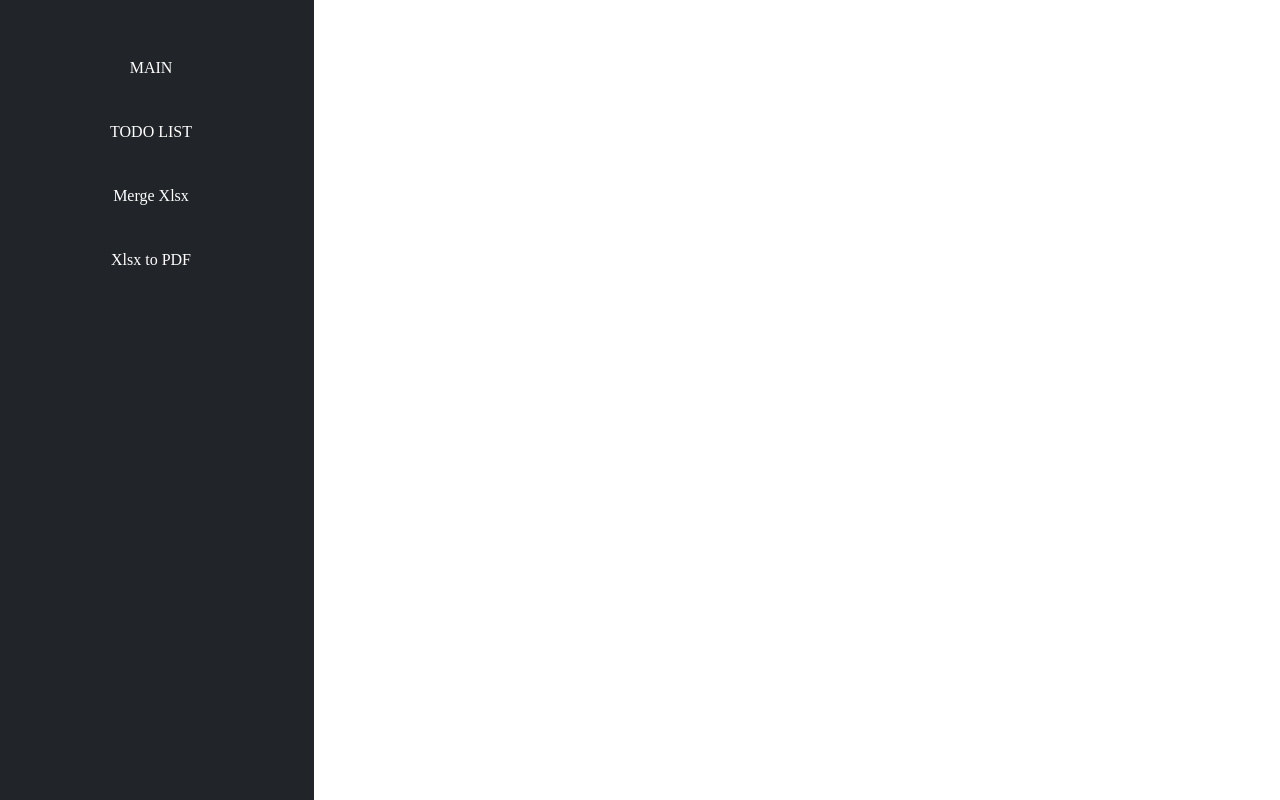
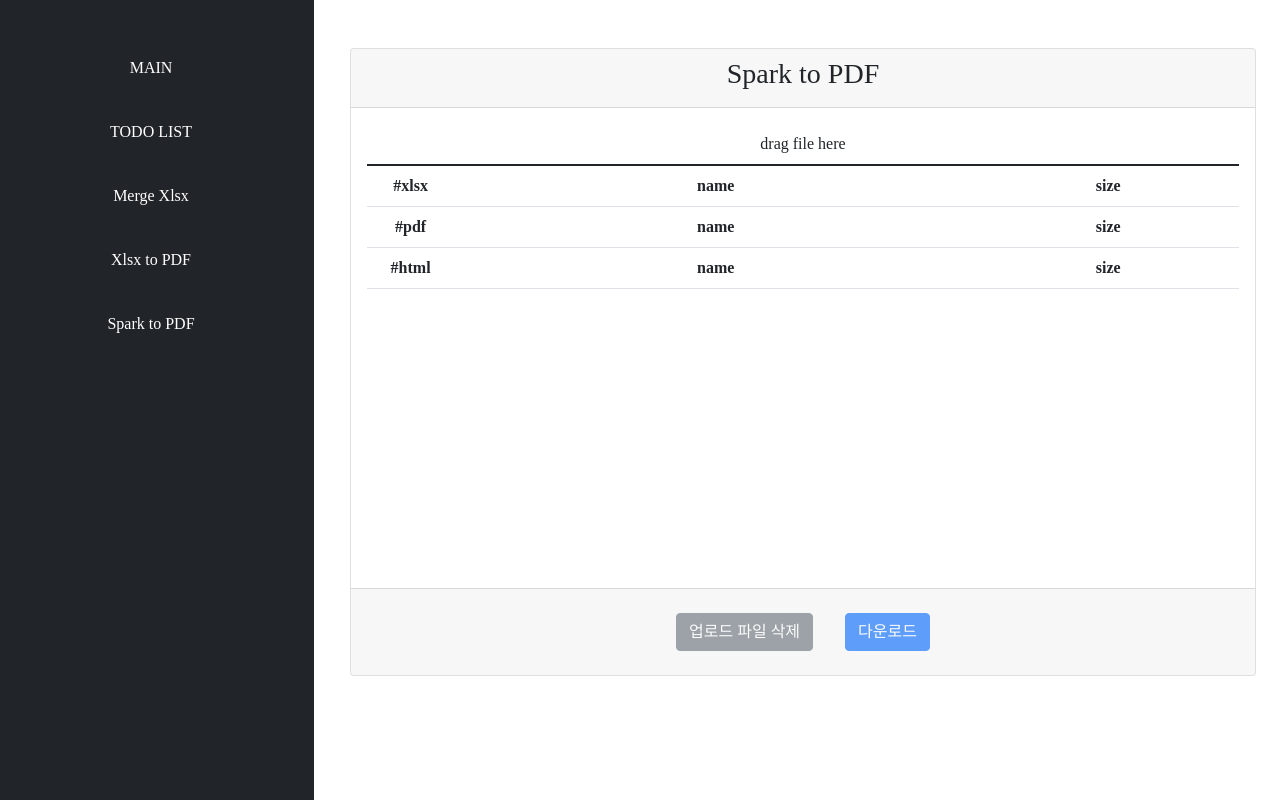
Before and after one commit to PenguinCard/reactProject1, a React (Create React App) app: page /sparktopdf in a window 1280 px wide. Built offline with nearby package versions, Linux system fonts and the light colour scheme.

Commit message:
html, xlsx 데이터 추출하여 Pdf 생성 기능 추가

```diff
--- a/src/Content/Content.js
+++ b/src/Content/Content.js
@@ -2,6 +2,7 @@ import {Route, Routes} from "react-router-dom";
 import TodoList from "./TodoList/TodoList";
 import MergeXlsx from "./MergeXlsx/MergeXlsx";
 import XlsxToPdf from "./XlsxToPdf/XlsxToPdf";
+import SparkToPdf from "./SparkToPdf/SparkToPdf"
 
 const Content = () => {
     return (
@@ -10,6 +11,7 @@ const Content = () => {
             <Route path="/todolist" element={<TodoList/>} />
             <Route path="/merge_xlsx" element={<MergeXlsx/>} />
             <Route path="/xlsxtopdf" element={<XlsxToPdf />} />
+            <Route path="/sparktopdf" element={<SparkToPdf />} />
         </Routes>
     )
 }
--- a/src/Content/SparkToPdf/SparkToPdf.js
+++ b/src/Content/SparkToPdf/SparkToPdf.js
@@ -1,5 +1,8 @@
 import { useState, useCallback, useEffect } from "react";
 import axios from "axios";
+
+import UploadArea from "../../Utils/UploadArea";
+import FileData from "../../Utils/FileData";
 
 const SparkToPdf = () => {
 
@@ -53,6 +56,64 @@ const SparkToPdf = () => {
         setPdfFiles(pdf_files);
         setHtmlFiles(html_files);
     }, [files])
+
+    return (
+        <div className="card" style={{ marginTop: "3rem" }}>
+            <div className="card-header">
+                <h3 style={{ "textAlign": "center" }}>Spark to PDF</h3>
+            </div>
+
+            <div className="card-body" style={{ "overflowY": "scroll", "height": "480px"}}>
+                <table className="table">
+                    <thead>
+                        <UploadArea onDrop={fileDrop}/>
+                    </thead>
+                    <tbody>
+                        <tr>
+                            <th scope="col" className="text-center" style={{ width: "10%"}}>#xlsx</th>
+                            <th scope="col" className="text-center" style={{ width: "60%"}}>name</th>
+                            <th scope="col" className="text-center">size</th>
+                        </tr>
+
+                        {xlsxFiles.length > 0 && xlsxFiles.map((file, idx)=> (<FileData key={idx} file={file} idx={idx}/>))}
+
+                        <tr>
+                            <th scope="col" className="text-center" style={{ width: "10%"}}>#pdf</th>
+                            <th scope="col" className="text-center" style={{ width: "60%"}}>name</th>
+                            <th scope="col" className="text-center">size</th>
+                        </tr>
+
+                        {pdfFiles.length > 0 && pdfFiles.map((file, idx)=> (<FileData key={idx} file={file} idx={idx}/>))}
+
+                        <tr>
+                            <th scope="col" className="text-center" style={{ width: "10%"}}>#html</th>
+                            <th scope="col" className="text-center" style={{ width: "60%"}}>name</th>
+                            <th scope="col" className="text-center">size</th>
+                        </tr>
+
+                        {htmlFiles.length > 0 && htmlFiles.map((file, idx)=> (<FileData key={idx} file={file} idx={idx}/>))}
+                    </tbody>
+                </table>
+            </div>
+
+            <div className="card-footer text-center">
+                <button type="button"
+                        className="btn btn-secondary"
+                        disabled={files.length===0}
+                        onClick={delAllFileEvent}
+                        style={{ margin: "1rem"}}>
+                            업로드 파일 삭제
+                </button>
+                <button type="button"
+                        className="btn btn-primary"
+                        disabled={files.length===0}
+                        onClick={sendFileEvent}
+                        style={{ margin: "1rem"}}>
+                            다운로드
+                </button>
+            </div>
+        </div>
+    )
 }
 
 export default SparkToPdf;
--- a/src/Navbar/Navbar.js
+++ b/src/Navbar/Navbar.js
@@ -38,6 +38,12 @@ const Navbar = () => {
                     Xlsx to PDF
                 </Link>
             </li>
+
+            <li className="nav-item" style={{ paddingTop: "1.5rem"}}>
+                <Link to="/sparktopdf" className="nav-link text-white text-center">
+                    Spark to PDF
+                </Link>
+            </li>
         </ul>
     )
 }
```
